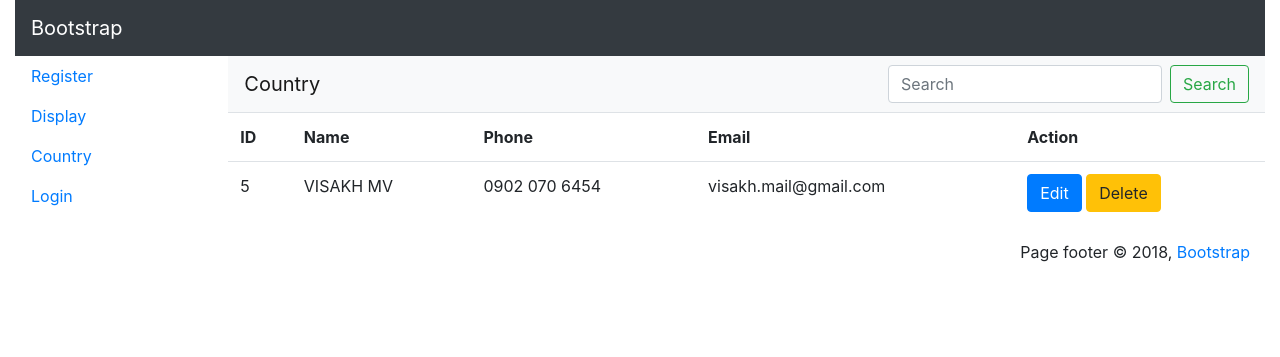
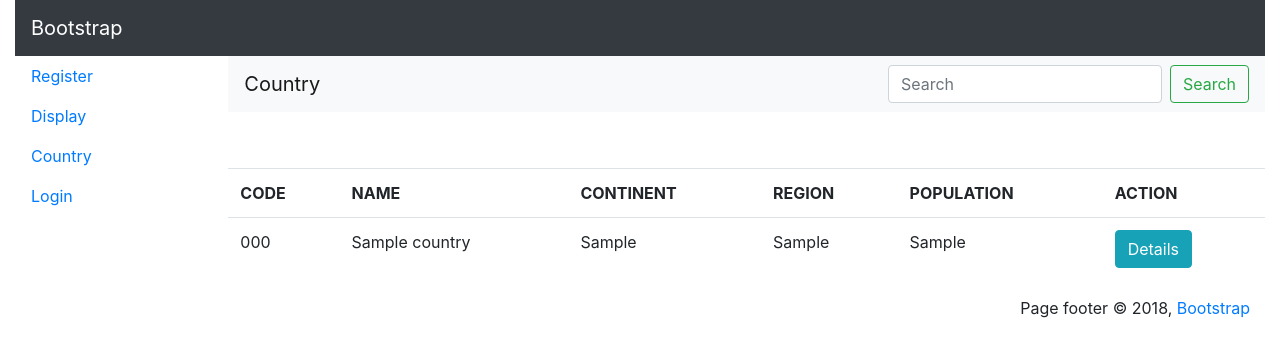
Before and after one commit to visakhmv/codeigniter-example, a CodeIgniter app: page /example/bootstrap/country in a window 1280 px wide. Shown: the top 357 px of the page. Run offline with CodeIgniter, Linux system fonts and the light colour scheme; data comes from the database, SQL or seed files in the repository; tables that the repository leaves empty or names only in its code hold one stand-in row (values such as "Sample post").

Commit message:
Pagination example, Login example

```diff
--- a/application/controllers/Bootstrap.php
+++ b/application/controllers/Bootstrap.php
@@ -8,12 +8,13 @@ class Bootstrap extends CI_Controller
     {
         parent::__construct();
         $this->load->database();
-        $this->load->model(['visakh_model','bootstrap_model']);
+        $this->load->model(['visakh_model', 'bootstrap_model']);
         $this->load->helper('url');
-        $this->load->library('session');
+        $this->load->library(['session', 'pagination']);
     }
 
-    public function index(){
+    public function index()
+    {
         //Views inside a common folder
         $this->load->view('bootstrap/header');
         $this->load->view('bootstrap/left-menu');
@@ -47,9 +48,9 @@ class Bootstrap extends CI_Controller
             $row = array(
                 'name' => $this->input->post('name'),
                 'email' => $this->input->post('email'),
-                'phone' => $this->input->post('phone')
+                'phone' => $this->input->post('phone'),
             );
-            $this->visakh_model->updateMyTable($id,$row);
+            $this->visakh_model->updateMyTable($id, $row);
             //Setting message as flash data
             $this->session->set_flashdata('msg', 'Updated Successfully!');
             //Redirecting to display page
@@ -76,20 +77,21 @@ class Bootstrap extends CI_Controller
     {
         $this->data['search'] = $this->input->get('search');
         $this->data['rows'] = $this->visakh_model->getAllRows($this->data['search']);
-        $this->data['msg']= $this->session->flashdata('msg');
+        $this->data['msg'] = $this->session->flashdata('msg');
         $this->load->view('bootstrap/header');
         $this->load->view('bootstrap/left-menu');
         $this->load->view('bootstrap/display', $this->data);
         $this->load->view('bootstrap/footer');
     }
 
-    public function login(){
-        if(count($_POST)>0){
+    public function login()
+    {
+        if (count($_POST) > 0) {
             //Sending username from post to check in the table
             $row = $this->visakh_model->checkLogin($this->input->post('username'));
 
             //If there is a response and the passwords equals then valid login
-            if(!empty($row) && $row['password']==$this->input->post('password')){
+            if (!empty($row) && $row['password'] == $this->input->post('password')) {
                 //Set session values
                 $this->session->set_userdata('id', $row['id']);
                 $this->session->set_userdata('name', $row['name']);
@@ -98,14 +100,15 @@ class Bootstrap extends CI_Controller
                 //Set flash data to display login messsage
                 $this->session->set_flashdata('login_msg', 'Login Success!');
                 redirect(base_url('bootstrap/home'));
-            }else{
+            } else {
                 echo '<h3>Incorrect login</h3>';
             }
         }
         $this->load->view('bootstrap/login');
     }
 
-    public function logout(){
+    public function logout()
+    {
         session_destroy();
         redirect(base_url('bootstrap/display'));
     }
@@ -114,17 +117,32 @@ class Bootstrap extends CI_Controller
     {
         $this->data['search'] = $this->input->get('search');
         $this->data['rows'] = $this->visakh_model->getAllRows($this->data['search']);
-        $this->data['msg']= $this->session->flashdata('msg');
+        $this->data['msg'] = $this->session->flashdata('msg');
         $this->load->view('bootstrap/header');
         $this->load->view('bootstrap/left-menu');
         $this->load->view('bootstrap/display', $this->data);
         $this->load->view('bootstrap/footer');
     }
 
-    public function country(){
+    public function country($page = null)
+    {
         $this->data['search'] = $this->input->get('search');
-        $this->data['rows'] = $this->visakh_model->getAllRows($this->data['search']);
-        $this->data['msg']= $this->session->flashdata('msg');
+
+        $config['base_url'] = base_url('bootstrap/country/');
+        $config['total_rows'] = $this->visakh_model->getAllCountries($this->data['search'], true);
+        $config['per_page'] = 30;
+        //Bootstrap styling
+        $config['num_tag_open'] = '<li class="page-item">';
+        $config['num_tag_close'] = '</li>';
+        $config['attributes'] = array('class' => 'page-link');
+        $config['cur_tag_open'] = '<li class="page-item active"><a class="page-link">';
+        $config['cur_tag_close'] = '</a></li>';
+        //end
+        $this->pagination->initialize($config);
+        $this->data['pagination'] = $this->pagination->create_links();
+
+        $this->data['rows'] = $this->visakh_model->getAllCountries($this->data['search'], false, $page, $config['per_page']);
+        $this->data['msg'] = $this->session->flashdata('msg');
         $this->load->view('bootstrap/header');
         $this->load->view('bootstrap/left-menu');
         $this->load->view('bootstrap/country', $this->data);
--- a/application/models/Visakh_model.php
+++ b/application/models/Visakh_model.php
@@ -55,4 +55,22 @@ class Visakh_model extends CI_Model
         return $query->row_array();
         */
     }
+
+    function getAllCountries($search,$count=false,$from=0,$limit=null)
+    {
+        if($search){
+            $this->db->like('name',$search);
+        }
+        $this->db->select('code,name,continent,region,population');
+        /* Same as
+        $query = $this->db->query('SELECT * FROM test');
+         */
+        // Returns the results as an array
+        if($count){
+            return $this->db->get('country')->num_rows();
+        }else{
+            $this->db->limit($limit,$from);
+            return $this->db->get('country')->result_array();
+        }
+    }
 }
--- a/application/views/bootstrap/country.php
+++ b/application/views/bootstrap/country.php
@@ -5,6 +5,7 @@
     <div class="alert alert-success">
         <?= $msg ?>
     </div>
+
     <?php
     endif
     ?>
@@ -15,27 +16,33 @@
             <button class="btn btn-outline-success" type="submit">Search</button>
         </form>
     </nav>
+    <nav class="card-body">
+        <ul class="pagination justify-content-end">
+            <?= $pagination ?>
+        </ul>
+    </nav>
     <div class="row">
         <div class="col-sm-12">
             <table class="table">
                 <tr>
-                    <th>ID</th>
-                    <th>Name</th>
-                    <th>Phone</th>
-                    <th>Email</th>
-                    <th>Action</th>
+                    <th>CODE</th>
+                    <th>NAME</th>
+                    <th>CONTINENT</th>
+                    <th>REGION</th>
+                    <th>POPULATION</th>
+                    <th>ACTION</th>
                 </tr>
             <?php
                 foreach ($rows as $row) :
             ?>
                 <tr>
-                    <td><?= $row['id'] ?></td>
+                    <td><?= $row['code'] ?></td>
                     <td><?= $row['name'] ?></td>
-                    <td><?= $row['phone'] ?></td>
-                    <td><?= $row['email'] ?></td>
+                    <td><?= $row['continent'] ?></td>
+                    <td><?= $row['region'] ?></td>
+                    <td><?= $row['population'] ?></td>
                     <td>
-                        <a class="btn btn-primary" href="<?= base_url('bootstrap/edit/').$row['id'] ?>">Edit</a>
-                        <a onclick="return confirm('Are you sure?');" class="btn btn-warning" href="<?= base_url('bootstrap/delete/').$row['id'] ?>">Delete</a>
+                        <a class="btn btn-info" href="<?= base_url('bootstrap/county_details/').$row['code'] ?>">Details</a>
                     </td>
                 </tr>
             <?php
```
